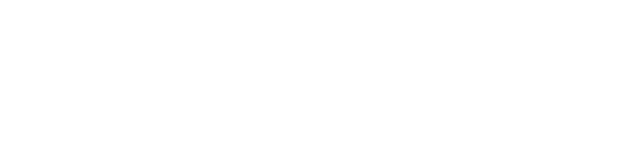
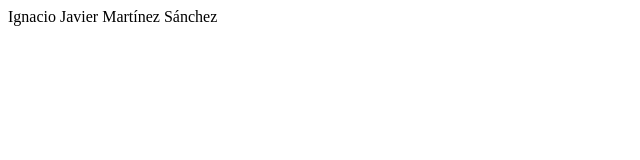
Before and after one commit to Franx-02/masteruah, a plain HTML site: page index.html in a window 1280 px wide. Shown: the whole page, without its empty margins (0-640 px from the left). Drawn offline with Linux system fonts and the light colour scheme.

Commit message:
Commit rama del fork

```diff
--- a/index.html
+++ b/index.html
@@ -6,6 +6,7 @@
 	<title>Document</title>
 </head>
 <body>
+	Ignacio Javier Martínez Sánchez
 
 </body>
 </html>
```
